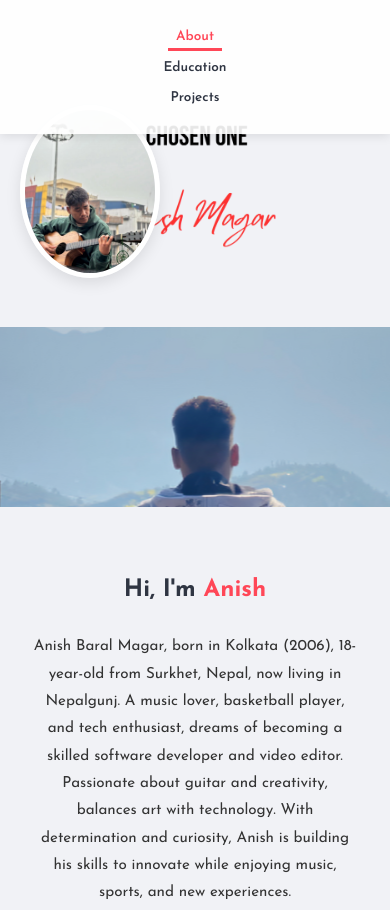
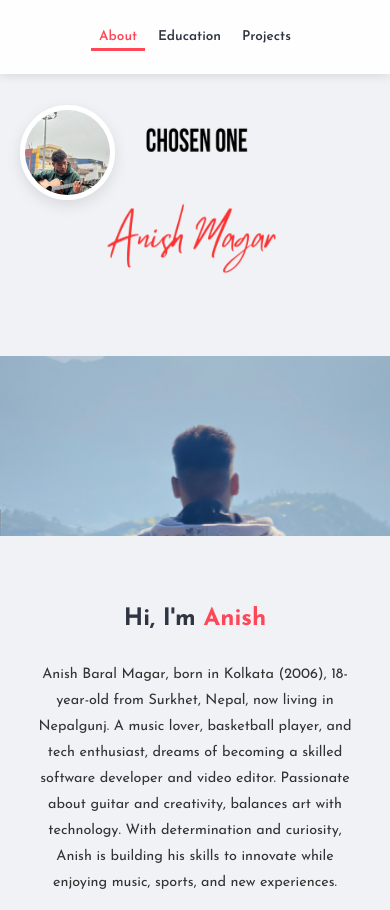
Before and after one commit to Anish-mgr11/portfolio, a plain HTML site: page index.html in a window 390 px wide. Shown: the top 910 px of the page. Drawn offline with Linux system fonts and the light colour scheme; a script that the page names is missing.

Commit message:
Update stylesheet.css

```diff
--- a/stylesheet.css
+++ b/stylesheet.css
@@ -415,32 +415,5 @@ body {
   }
 
 }
-/*iphone 11*/
-@media (max-width: 430px) {
-  .nav-list {
-    flex-direction: column;
-    align-items: center;
-  }
 
-  .title {
-    font-size: 1.5rem;
-  }
-
-  .bio {
-    font-size: 0.95rem;
-  }
-
-  .profile-image {
-    width: 140px;
-    height: auto;
-  }
-
-  .background-image {
-    width: 100%;
-    height: auto;
-  }
-
-  .social-link i {
-    font-size: 1.2rem;
-  }
 }
```
